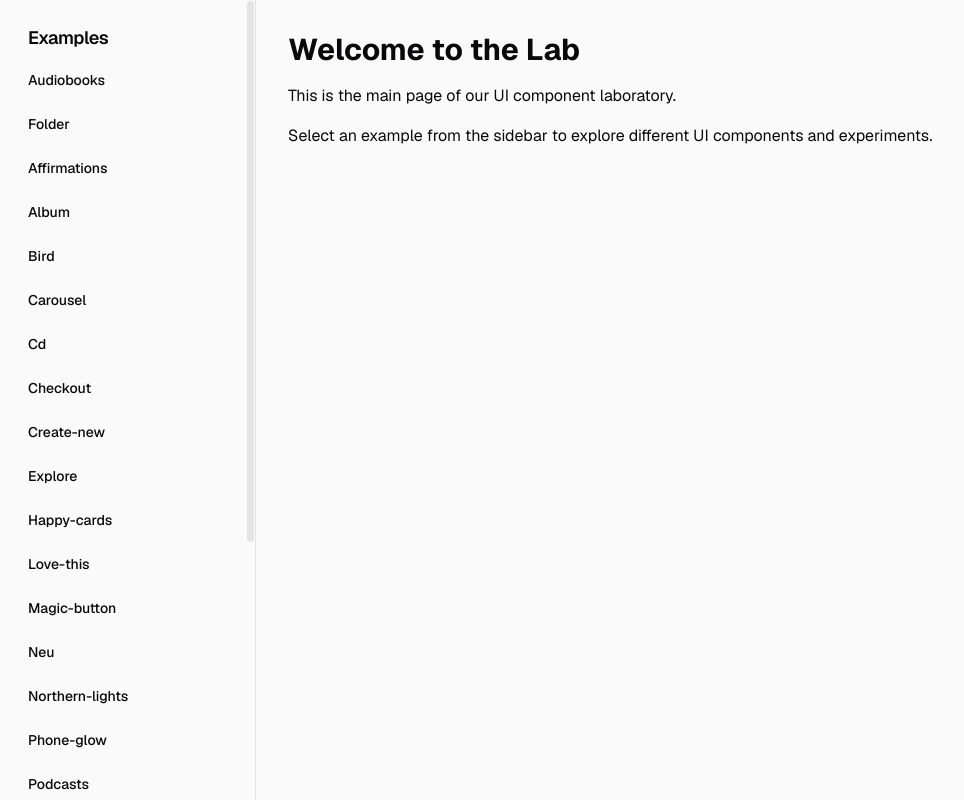
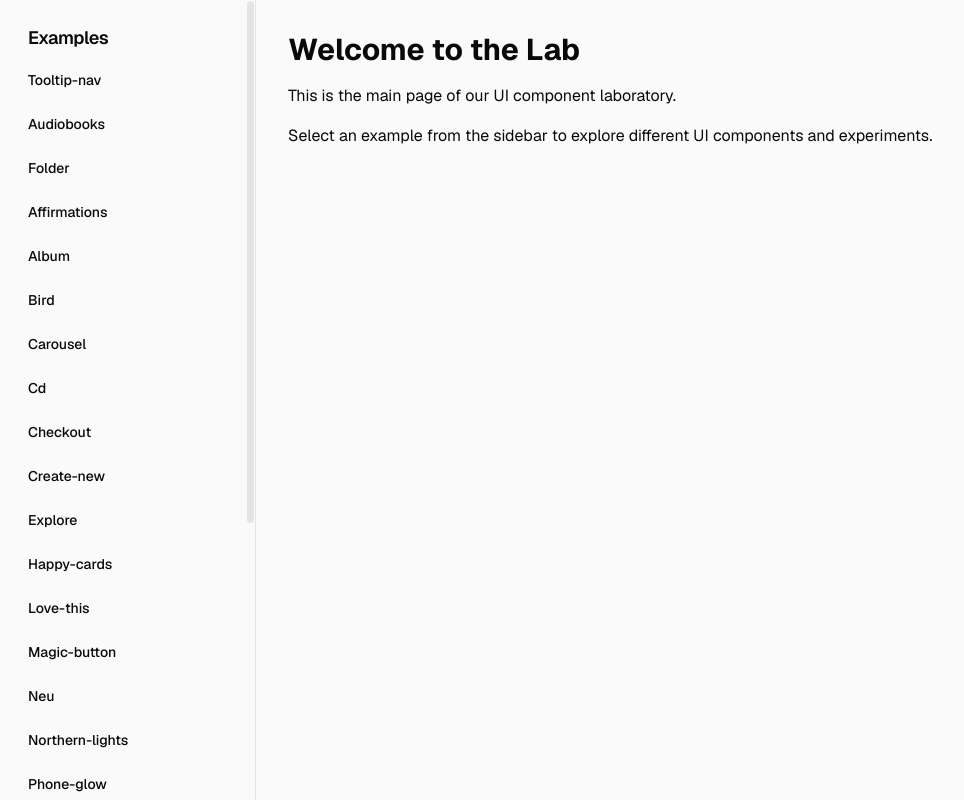
Before and after one commit to vaunblu/lab, a Next.js app: page / in a window 1280 px wide. Shown: the whole page, without its empty margins (0-964 px from the left). Built offline with nearby package versions, Linux system fonts and the light colour scheme.

Commit message:
chore: add tooltip nav

```diff
--- a/src/components/sidebar.tsx
+++ b/src/components/sidebar.tsx
@@ -6,6 +6,7 @@ import { Button } from "@/components/ui/button";
 import { ScrollArea } from "@/components/ui/scroll-area";
 
 const examples = [
+    "tooltip-nav",
     "audiobooks",
     "folder",
     "affirmations",
```
